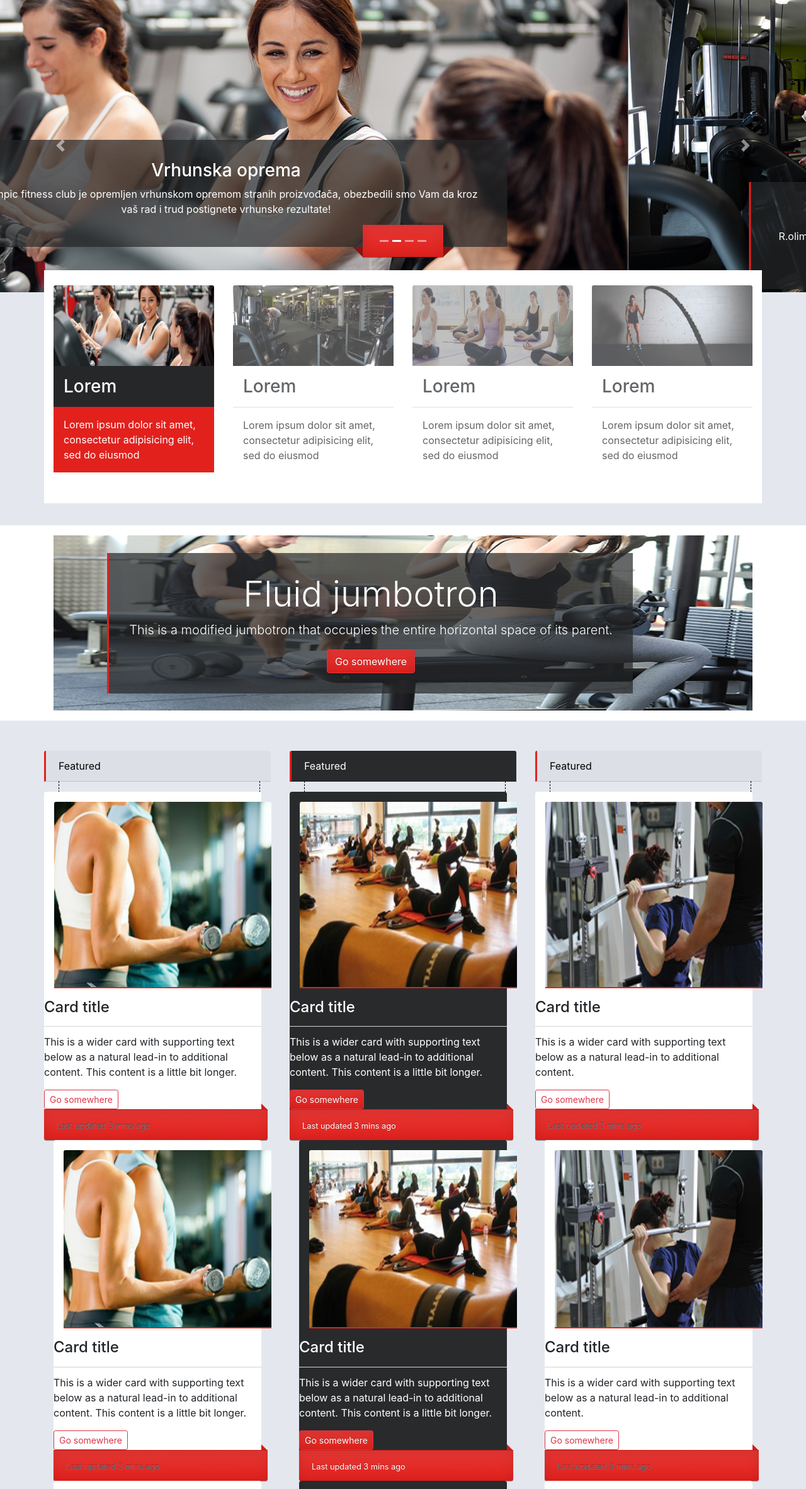
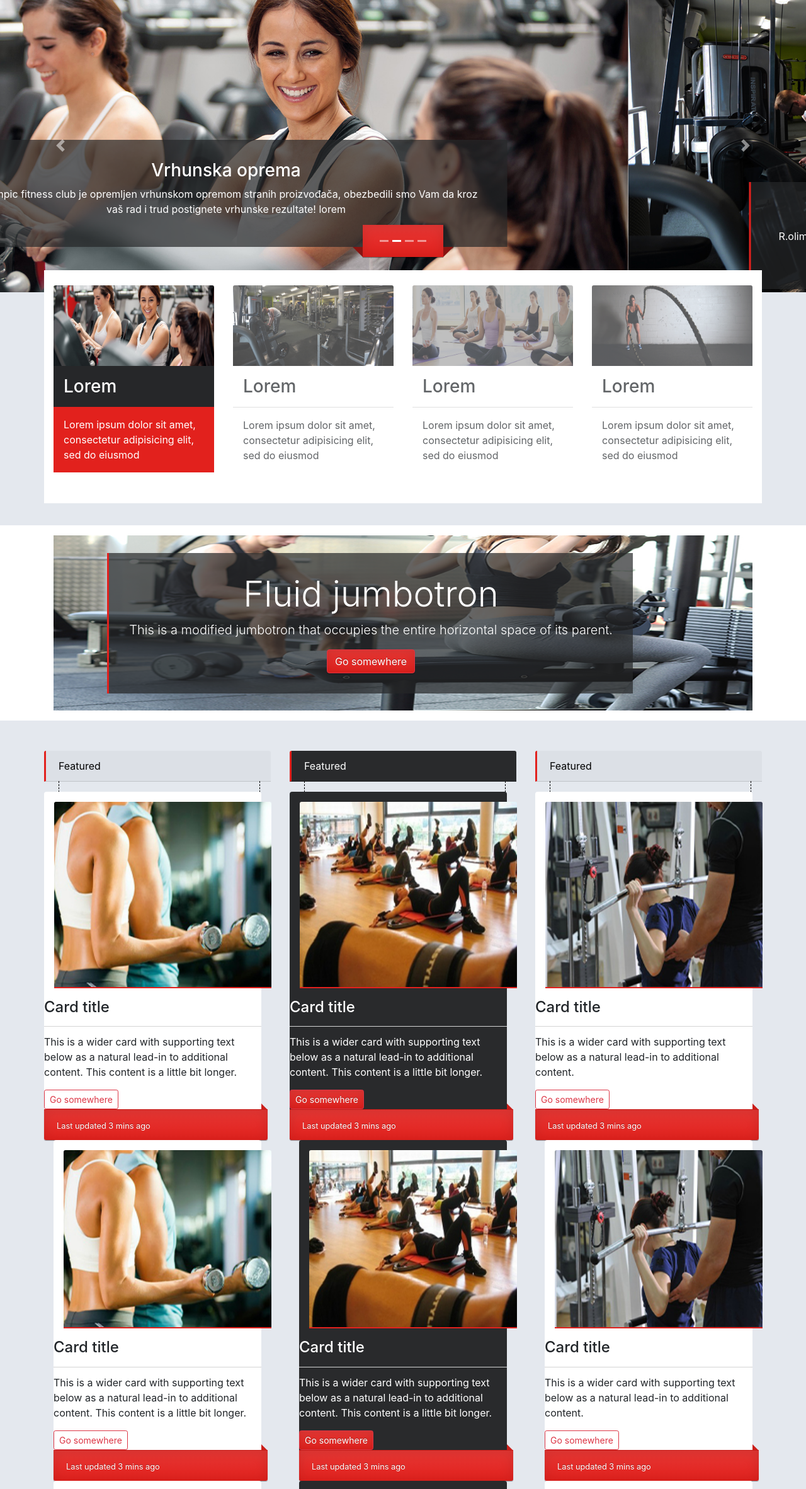
Before and after one commit to branislavbaron/rolimnik, a website: page index.html in a window 1280 px wide. Shown: the part 116-2480 px from the top of the page at 63% size. Drawn offline with nearby package versions, Linux system fonts and the light colour scheme.

Commit message:
Has been completed

```diff
--- a/index.html
+++ b/index.html
@@ -90,7 +90,8 @@
 					<img class="d-block img-fluid" src="img/carousel/happywoman.jpg" alt="...">
 					<div class="carousel-caption d-none d-md-block">
 						<h3>Vrhunska oprema</h3>
-						<p>R.olimpic fitness club je opremljen vrhunskom opremom stranih proizvođača, obezbedili smo Vam da kroz vaš rad i trud postignete vrhunske rezultate!</p>
+						<p>R.olimpic fitness club je opremljen vrhunskom opremom stranih proizvođača, obezbedili smo Vam da kroz vaš rad i trud postignete vrhunske rezultate!
+						lorem</p>
 					</div>
 				</div>
 				<div class="carousel-item">
@@ -202,7 +203,7 @@
 								<a href="#" class="btn btn-outline-danger btn-sm">Go somewhere</a>
 							</div>
 							<div class="card-footer">
-								<small class="text-muted">Last updated 3 mins ago</small>
+								<small>Last updated 3 mins ago</small>
 							</div>
 						</div>
 					</div>
@@ -235,7 +236,7 @@
 								<a href="#" class="btn btn-outline-danger btn-sm">Go somewhere</a>
 							</div>
 							<div class="card-footer">
-								<small class="text-muted">Last updated 3 mins ago</small>
+								<small>Last updated 3 mins ago</small>
 							</div>
 						</div>
 					</div>
@@ -255,7 +256,7 @@ DEO ZA NESTO -->
 								<a href="#" class="btn btn-outline-danger btn-sm">Go somewhere</a>
 							</div>
 							<div class="card-footer">
-								<small class="text-muted">Last updated 3 mins ago</small>
+								<small>Last updated 3 mins ago</small>
 							</div>
 						</div>
 					</div>
@@ -282,7 +283,7 @@ DEO ZA NESTO -->
 								<a href="#" class="btn btn-outline-danger btn-sm">Go somewhere</a>
 							</div>
 							<div class="card-footer">
-								<small class="text-muted">Last updated 3 mins ago</small>
+								<small>Last updated 3 mins ago</small>
 							</div>
 						</div>
 					</div>
@@ -300,7 +301,7 @@ DEO ZA NESTO -->
 								<a href="#" class="btn btn-outline-danger btn-sm">Go somewhere</a>
 							</div>
 							<div class="card-footer">
-								<small class="text-muted">Last updated 3 mins ago</small>
+								<small>Last updated 3 mins ago</small>
 							</div>
 						</div>
 					</div>
@@ -327,7 +328,7 @@ DEO ZA NESTO -->
 								<a href="#" class="btn btn-outline-danger btn-sm">Go somewhere</a>
 							</div>
 							<div class="card-footer">
-								<small class="text-muted">Last updated 3 mins ago</small>
+								<small>Last updated 3 mins ago</small>
 							</div>
 						</div>
 					</div>
```
